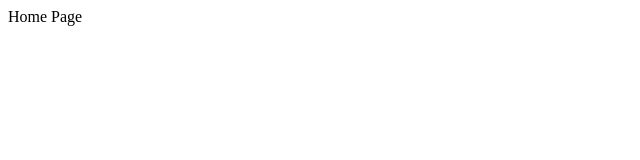
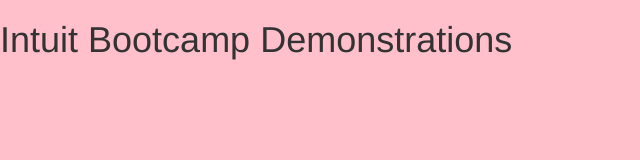
Before and after one commit to njayap3/UIBootcamp, a website: page www/index.html in a window 1280 px wide. Shown: the whole page, without its empty margins (0-640 px from the left). Drawn offline with nearby package versions, Linux system fonts and the light colour scheme.

Commit message:
Adding js and css files

```diff
--- /dev/null
+++ b/www/css/site.css
@@ -0,0 +1,3 @@
+body {
+	background-color: pink;
+}
--- a/www/index.html
+++ b/www/index.html
@@ -2,11 +2,17 @@
 
 <html>
 <head>
-	<title>Home Page</title>
+	<title>Intuit Bootcamp Demonstrations</title>
+	<link rel="stylesheet" type="text/css" href="libs/bootstrap/dist/css/bootstrap.min.css">
+	<link rel="stylesheet" type="text/css" href="ibs/bootstrap/dist/css/bootstrap-theme.min.css">
+	<link rel="stylesheet" type="text/css" href="css/site.css">
 </head>
 
 <body>
-	Home Page  <!-- Comments -->
+	<h1>Intuit Bootcamp Demonstrations</h1>
+	<script type="text/javascript" src="libs/jquery/dist/jquery.js"></script>
+	<script type="text/javascript" src="libs/boostrap/dist/js/bootstrap.js"></script>
+	<script type="text/javascript" src="js/app.js"></script>
 </body>
 
 </html>
--- /dev/null
+++ b/www/js/app.js
@@ -0,0 +1,3 @@
+(function() {
+	/* This is called an iffe */
+})();
```
